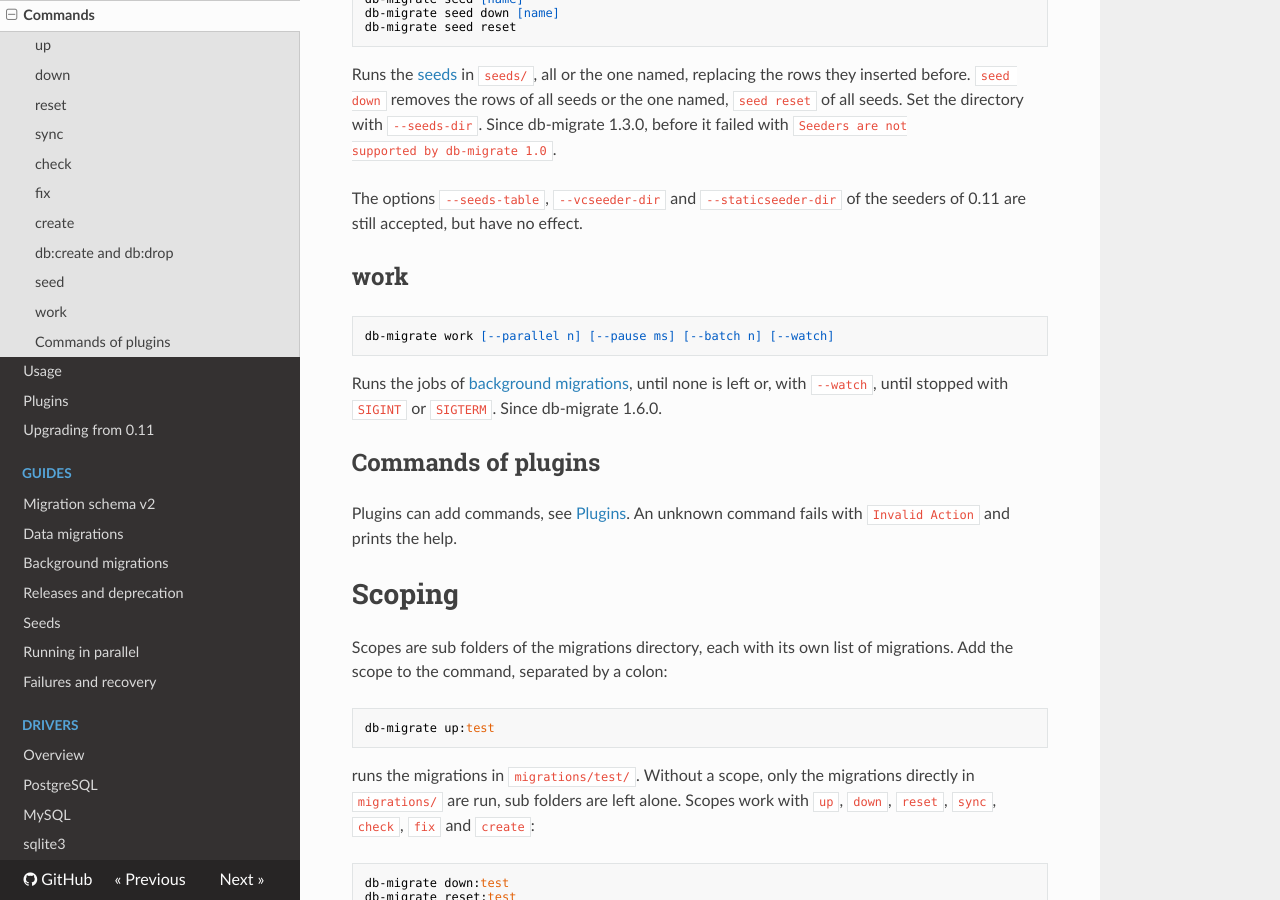
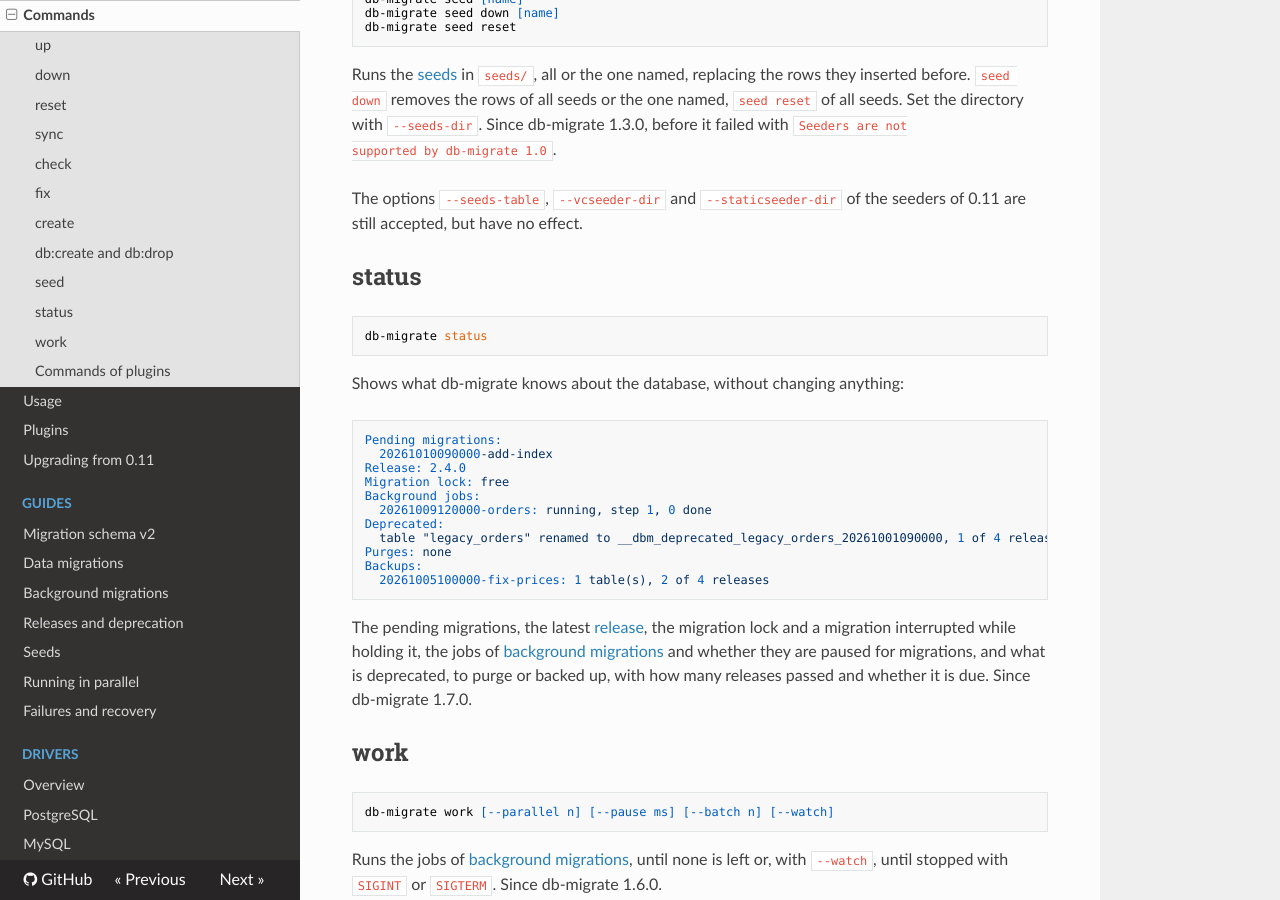
Before and after one commit to db-migrate/english-docs, an MkDocs documentation site: the page built from docs/Getting Started/commands.md, in a window 1280 px wide and 900 px high, scrolled down 3852 px. Built offline with MkDocs 1.6.1, drawn with Linux system fonts in a browser that asks for light colours; nearby versions of some CDN libraries.

Commit message:
docs: db-migrate status

````diff
--- a/docs/Getting Started/commands.md
+++ b/docs/Getting Started/commands.md
@@ -166,6 +166,32 @@ supported by db-migrate 1.0`.
 The options `--seeds-table`, `--vcseeder-dir` and `--staticseeder-dir` of the
 seeders of 0.11 are still accepted, but have no effect.
 
+## status
+
+    db-migrate status
+
+Shows what db-migrate knows about the database, without changing anything:
+
+```
+Pending migrations:
+  20261010090000-add-index
+Release: 2.4.0
+Migration lock: free
+Background jobs:
+  20261009120000-orders: running, step 1, 0 done
+Deprecated:
+  table "legacy_orders" renamed to __dbm_deprecated_legacy_orders_20261001090000, 1 of 4 releases
+Purges: none
+Backups:
+  20261005100000-fix-prices: 1 table(s), 2 of 4 releases
+```
+
+The pending migrations, the latest [release](../Guides/releases.md), the
+migration lock and a migration interrupted while holding it, the jobs of
+[background migrations](../Guides/background migrations.md) and whether
+they are paused for migrations, and what is deprecated, to purge or backed up,
+with how many releases passed and whether it is due. Since db-migrate 1.7.0.
+
 ## work
 
     db-migrate work [--parallel n] [--pause ms] [--batch n] [--watch]
````
Also changed, not shown: docs/API/programable.md (+9 -0 lines).
